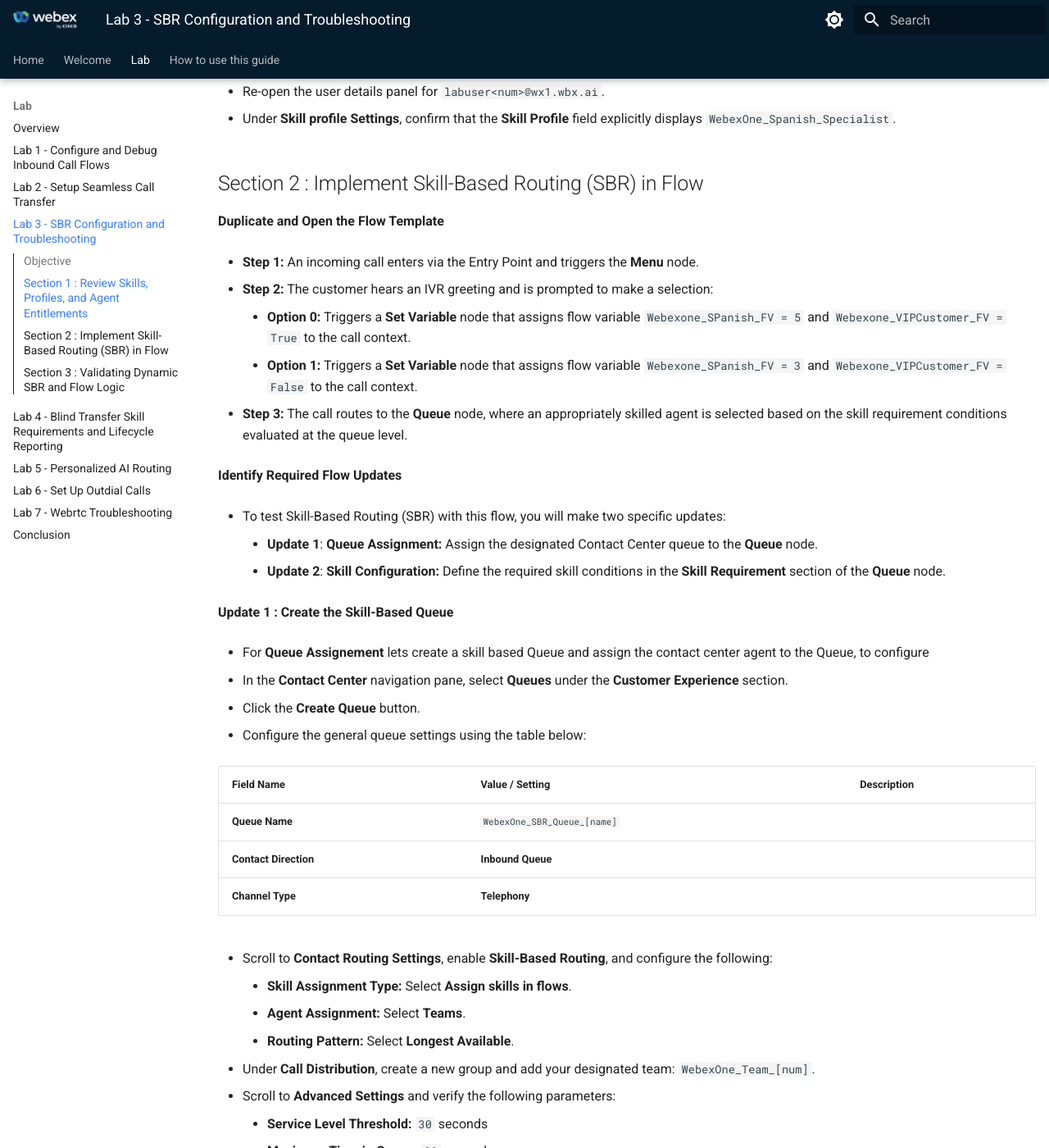
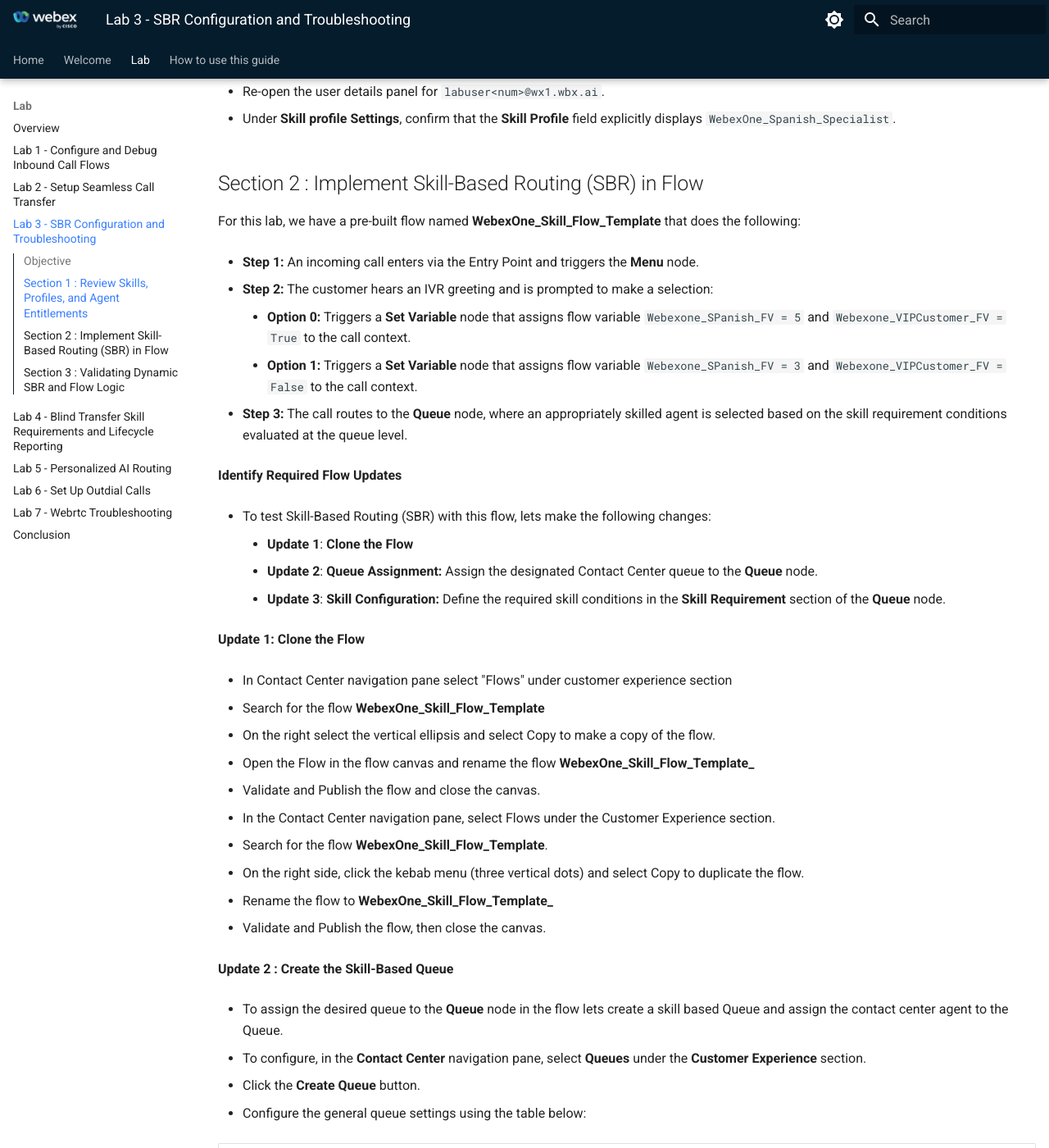
Before and after one commit to WebexCC-SA/LAB-21177, an MkDocs documentation site: the page built from docs/Excercise3.md, in a window 1280 px wide and 1400 px high, scrolled down 2150 px. Shown: the whole window at 82% size. Built offline with MkDocs 1.6.1 and Material for MkDocs 9.7.7, drawn with Linux system fonts in a browser that asks for light colours; some of the changed text lies outside the part shown.

Commit message:
Update Excercise3.md

```diff
--- a/docs/Excercise3.md
+++ b/docs/Excercise3.md
@@ -102,7 +102,7 @@
 
 ## Section 2 : Implement Skill-Based Routing (SBR) in Flow
 
-**Duplicate and Open the Flow Template**
+For this lab, we have a pre-built flow named **WebexOne_Skill_Flow_Template** that does the following:
 
 * **Step 1:** An incoming call enters via the Entry Point and triggers the **Menu** node.
 
@@ -114,16 +114,40 @@
 
 **Identify Required Flow Updates**
 
-- To test Skill-Based Routing (SBR) with this flow, you will make two specific updates:
+- To test Skill-Based Routing (SBR) with this flow, lets make the following changes:
 
-	- **Update 1**: **Queue Assignment:** Assign the designated Contact Center queue to the **Queue** node.
-	- **Update 2**: **Skill Configuration:** Define the required skill conditions in the **Skill Requirement** section of the **Queue** node.
+	- **Update 1**: **Clone the Flow**
+	- **Update 2**: **Queue Assignment:** Assign the designated Contact Center queue to the **Queue** node.
+	- **Update 3**: **Skill Configuration:** Define the required skill conditions in the **Skill Requirement** section of the **Queue** node.
 
-**Update 1 : Create the Skill-Based Queue**
 
-- For **Queue Assignement** lets create a skill based Queue and assign the contact center agent to the Queue, to configure
+**Update 1: Clone the Flow**
 
-- In the **Contact Center** navigation pane, select **Queues** under the **Customer Experience** section.
+- In Contact Center navigation pane select "Flows" under customer experience section
+
+- Search for the flow **WebexOne_Skill_Flow_Template**
+
+- On the right select the vertical ellipsis and select Copy to make a copy of the flow.
+
+- Open the Flow in the flow canvas and rename the flow **WebexOne_Skill_Flow_Template_<id>**
+
+- Validate and Publish the flow and close the canvas.
+
+- In the Contact Center navigation pane, select Flows under the Customer Experience section.
+
+- Search for the flow **WebexOne_Skill_Flow_Template**.
+
+- On the right side, click the kebab menu (three vertical dots) and select Copy to duplicate the flow.
+
+- Rename the flow to **WebexOne_Skill_Flow_Template_<id>**
+
+- Validate and Publish the flow, then close the canvas.
+
+**Update 2 : Create the Skill-Based Queue**
+
+- To assign the desired queue to the **Queue** node in the flow lets create a skill based Queue and assign the contact center agent to the Queue.
+
+- To configure, in the **Contact Center** navigation pane, select **Queues** under the **Customer Experience** section.
 
 - Click the **Create Queue** button.
 
```
Also changed, not shown: other parts of docs/Excercise3.md (+1 -2 lines).
